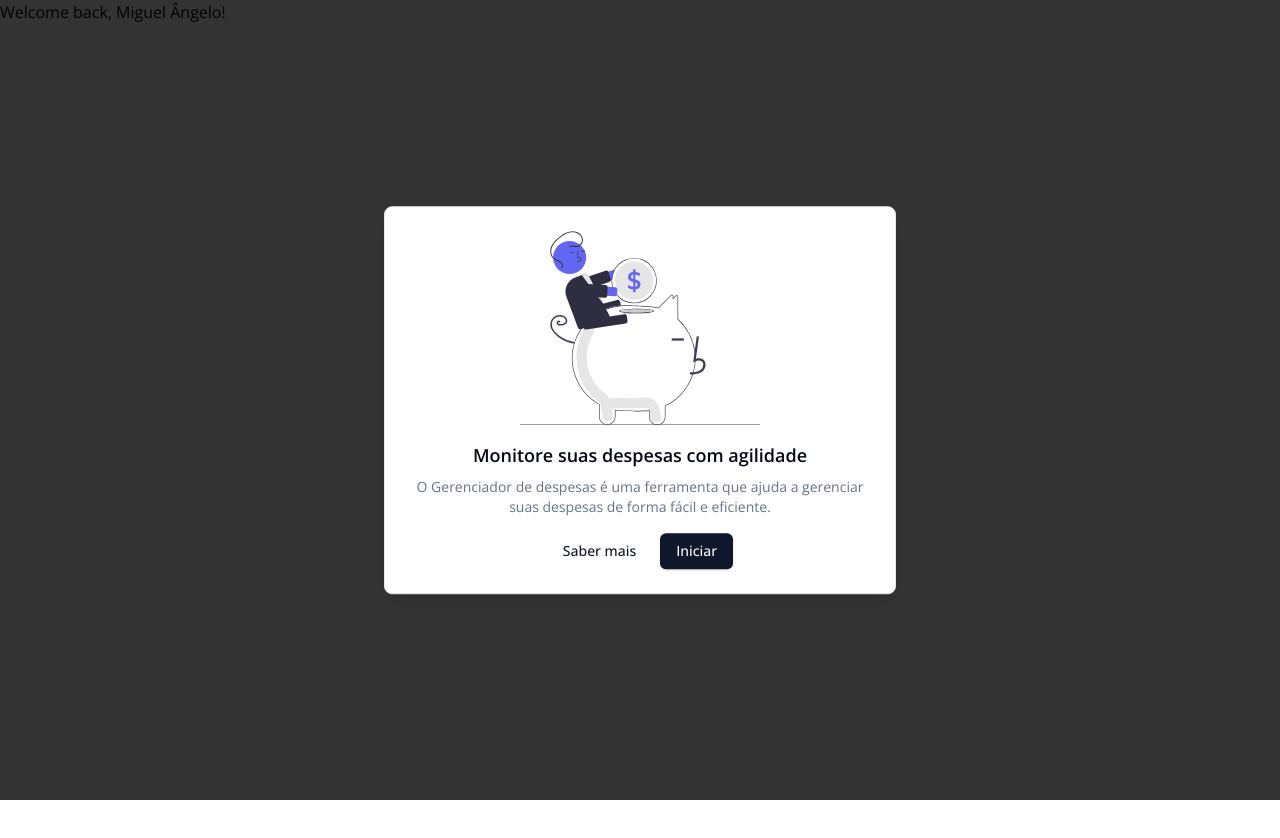
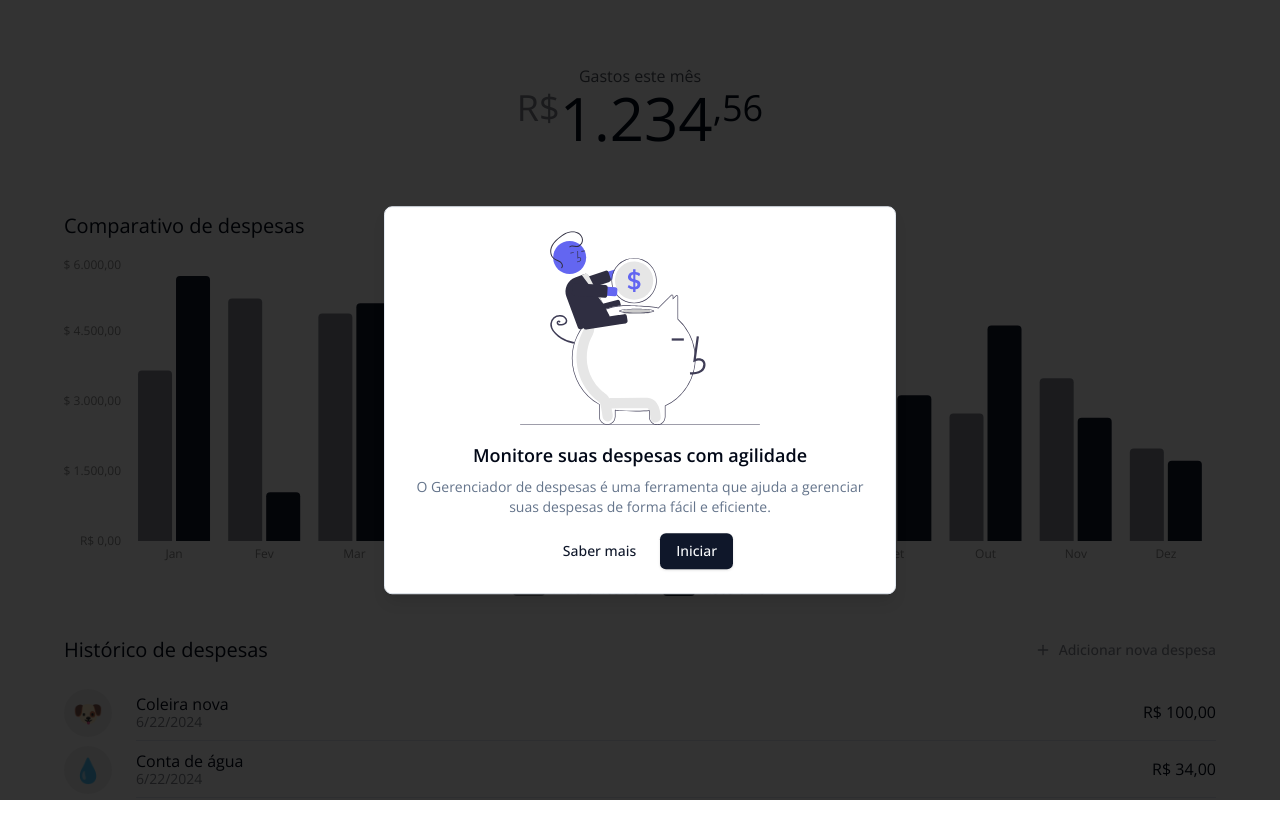
Before and after one commit to miguel5g/expense-tracking, a Next.js app: page / in a window 1280 px wide. Shown: the top 838 px of the page. Before the commit the page ends 800 px from the top, so only its background shows below. Built offline with nearby package versions, Linux system fonts and the light colour scheme; no server answers.

Commit message:
WIP: add home page

```diff
--- /dev/null
+++ b/src/app/(dashboard)/(home)/expense-summary.tsx
@@ -0,0 +1,16 @@
+const ExpenseSummary: React.FC = () => {
+  return (
+    <section className="flex flex-col items-center justify-center mt-16">
+      {/* Balance */}
+
+      <p className="text-foreground/70">Gastos este mês</p>
+      <div className="flex">
+        <span className="text-4xl text-foreground/50">R$</span>
+        <span className="text-6xl">1.234</span>
+        <span className="text-4xl">,56</span>
+      </div>
+    </section>
+  );
+};
+
+export { ExpenseSummary };
--- /dev/null
+++ b/src/app/(dashboard)/(home)/expenses-graph.tsx
@@ -0,0 +1,110 @@
+'use client';
+
+import { Bar, BarChart, ResponsiveContainer, XAxis, YAxis } from 'recharts';
+
+const data = [
+  {
+    name: 'Jan',
+    total: Math.floor(Math.random() * 5000) + 1000,
+    totalLastYear: Math.floor(Math.random() * 5000) + 1000,
+  },
+  {
+    name: 'Fev',
+    total: Math.floor(Math.random() * 5000) + 1000,
+    totalLastYear: Math.floor(Math.random() * 5000) + 1000,
+  },
+  {
+    name: 'Mar',
+    total: Math.floor(Math.random() * 5000) + 1000,
+    totalLastYear: Math.floor(Math.random() * 5000) + 1000,
+  },
+  {
+    name: 'Abr',
+    total: Math.floor(Math.random() * 5000) + 1000,
+    totalLastYear: Math.floor(Math.random() * 5000) + 1000,
+  },
+  {
+    name: 'Mai',
+    total: Math.floor(Math.random() * 5000) + 1000,
+    totalLastYear: Math.floor(Math.random() * 5000) + 1000,
+  },
+  {
+    name: 'Jun',
+    total: Math.floor(Math.random() * 5000) + 1000,
+    totalLastYear: Math.floor(Math.random() * 5000) + 1000,
+  },
+  {
+    name: 'Jul',
+    total: Math.floor(Math.random() * 5000) + 1000,
+    totalLastYear: Math.floor(Math.random() * 5000) + 1000,
+  },
+  {
+    name: 'Ago',
+    total: Math.floor(Math.random() * 5000) + 1000,
+    totalLastYear: Math.floor(Math.random() * 5000) + 1000,
+  },
+  {
+    name: 'Set',
+    total: Math.floor(Math.random() * 5000) + 1000,
+    totalLastYear: Math.floor(Math.random() * 5000) + 1000,
+  },
+  {
+    name: 'Out',
+    total: Math.floor(Math.random() * 5000) + 1000,
+    totalLastYear: Math.floor(Math.random() * 5000) + 1000,
+  },
+  {
+    name: 'Nov',
+    total: Math.floor(Math.random() * 5000) + 1000,
+    totalLastYear: Math.floor(Math.random() * 5000) + 1000,
+  },
+  {
+    name: 'Dez',
+    total: Math.floor(Math.random() * 5000) + 1000,
+    totalLastYear: Math.floor(Math.random() * 5000) + 1000,
+  },
+];
+
+const ExpensesGraph: React.FC = () => {
+  return (
+    <section className="mt-16">
+      {/* History graph */}
+      <h2 className="text-xl">Comparativo de despesas</h2>
+
+      <ResponsiveContainer width="100%" height={320} className="mt-4">
+        <BarChart data={data}>
+          <XAxis dataKey="name" stroke="#888888" fontSize={12} tickLine={false} axisLine={false} />
+          <YAxis
+            stroke="#888888"
+            fontSize={12}
+            tickLine={false}
+            axisLine={false}
+            tickFormatter={(value) =>
+              value.toLocaleString('pt-BR', { style: 'currency', currency: 'BRL' })
+            }
+          />
+          <Bar
+            dataKey="totalLastYear"
+            fill="currentColor"
+            radius={[4, 4, 0, 0]}
+            className="fill-primary/50"
+          />
+          <Bar dataKey="total" fill="currentColor" radius={[4, 4, 0, 0]} className="fill-primary" />
+        </BarChart>
+      </ResponsiveContainer>
+
+      <div className="flex items-center justify-center gap-4">
+        <div className="inline-flex items-center gap-2">
+          <div className="w-8 h-4 rounded bg-primary/50" />
+          <span>Ano anterior</span>
+        </div>
+        <div className="inline-flex items-center gap-2">
+          <div className="w-8 h-4 rounded bg-primary" />
+          <span>Este ano</span>
+        </div>
+      </div>
+    </section>
+  );
+};
+
+export { ExpensesGraph };
--- /dev/null
+++ b/src/app/(dashboard)/(home)/expenses.tsx
@@ -0,0 +1,75 @@
+import { Emoji } from '@/components/emoji';
+import { Button } from '@/components/ui/button';
+import { PlusIcon } from 'lucide-react';
+
+interface ExpenseItemProps {
+  expense: {
+    id: number;
+    description: string;
+    amount: number;
+    date: Date;
+    category: {
+      emoji: string;
+      name: string;
+    };
+  };
+}
+
+const ExpenseItem: React.FC<ExpenseItemProps> = ({ expense }) => {
+  return (
+    <li className="flex items-center gap-6">
+      <div className="flex items-center justify-center w-12 h-12 rounded-full bg-black/5">
+        <Emoji className="text-2xl select-none" symbol={expense.category.emoji} label={expense.category.name} />
+      </div>
+
+      <div className="flex items-center flex-1 py-2 border-b">
+        <div className="flex flex-col flex-1">
+          <p>{expense.description}</p>
+          <p className="-mt-1 text-sm text-foreground/50">{expense.date.toLocaleDateString()}</p>
+        </div>
+
+        <span>
+          {expense.amount.toLocaleString('pt-BR', { style: 'currency', currency: 'BRL' })}
+        </span>
+      </div>
+    </li>
+  );
+};
+
+const Expenses: React.FC = () => {
+  return (
+    <section className="mt-8">
+      {/* History */}
+      <div className="flex items-center justify-between">
+        <h2 className="text-xl">Histórico de despesas</h2>
+        <Button variant="link" className='px-0' disabled>
+          <PlusIcon size={16} />
+          <span>Adicionar nova despesa</span>
+        </Button>
+      </div>
+
+      <ul className="mt-4">
+        <ExpenseItem
+          expense={{
+            id: 1,
+            description: 'Coleira nova',
+            amount: 100,
+            date: new Date(),
+            category: { emoji: '🐶', name: 'Animais de estimação' },
+          }}
+        />
+        <ExpenseItem
+          expense={{
+            id: 2,
+            description: 'Conta de água',
+            amount: 34,
+            date: new Date(),
+            category: { emoji: '💧', name: 'Água' },
+          }}
+        />
+      </ul>
+    </section>
+  );
+};
+
+export { Expenses };
--- /dev/null
+++ b/src/app/(dashboard)/(home)/page.tsx
@@ -0,0 +1,19 @@
+import { ExpenseSummary } from './expense-summary';
+import { Expenses } from './expenses';
+import { ExpensesGraph } from './expenses-graph';
+
+const Home: React.FC = () => {
+  return (
+    <div className="flex flex-col min-h-screen overflow-y-auto">
+      <main className="flex flex-col w-full max-w-6xl pb-16 mx-auto">
+        <ExpenseSummary />
+
+        <ExpensesGraph />
+
+        <Expenses />
+      </main>
+    </div>
+  );
+};
+
+export default Home;
--- a/src/app/(dashboard)/page.tsx
+++ /dev/null
@@ -1,5 +0,0 @@
-const Home: React.FC = () => {
-  return <h1>Welcome back, Miguel Ângelo!</h1>;
-};
-
-export default Home;
--- /dev/null
+++ b/src/components/emoji/index.tsx
@@ -0,0 +1,16 @@
+import { ComponentProps } from 'react';
+
+interface EmojiProps extends Omit<ComponentProps<'span'>, 'children'> {
+  symbol: string;
+  label?: string;
+}
+
+const Emoji: React.FC<EmojiProps> = ({ symbol, label, ...props }) => {
+  return (
+    <span role="img" aria-label={label ? label : 'Emoji'} aria-hidden={!label} {...props}>
+      {symbol}
+    </span>
+  );
+};
+
+export { Emoji };
--- a/src/components/ui/button.tsx
+++ b/src/components/ui/button.tsx
@@ -5,7 +5,7 @@ import { cva, type VariantProps } from 'class-variance-authority';
 import { cn } from '@/libs/utils';
 
 const buttonVariants = cva(
-  'inline-flex items-center justify-center whitespace-nowrap rounded-md text-sm font-medium transition-colors focus-visible:outline-none focus-visible:ring-1 focus-visible:ring-ring disabled:pointer-events-none disabled:opacity-50',
+  'inline-flex items-center gap-2 select-none justify-center whitespace-nowrap rounded-md text-sm font-medium transition-colors focus-visible:outline-none focus-visible:ring-1 focus-visible:ring-ring disabled:pointer-events-none disabled:opacity-50',
   {
     variants: {
       variant: {
```
